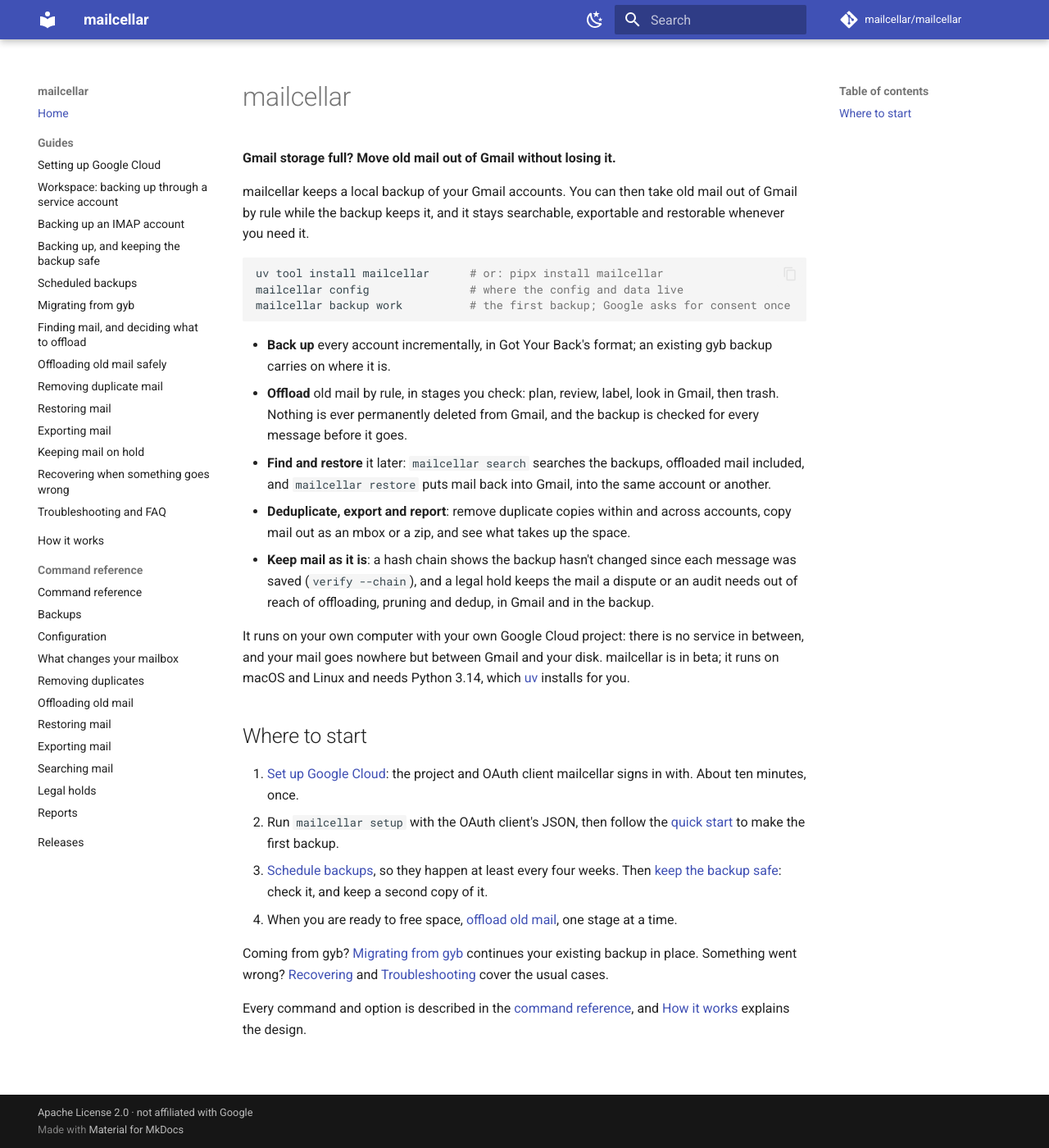
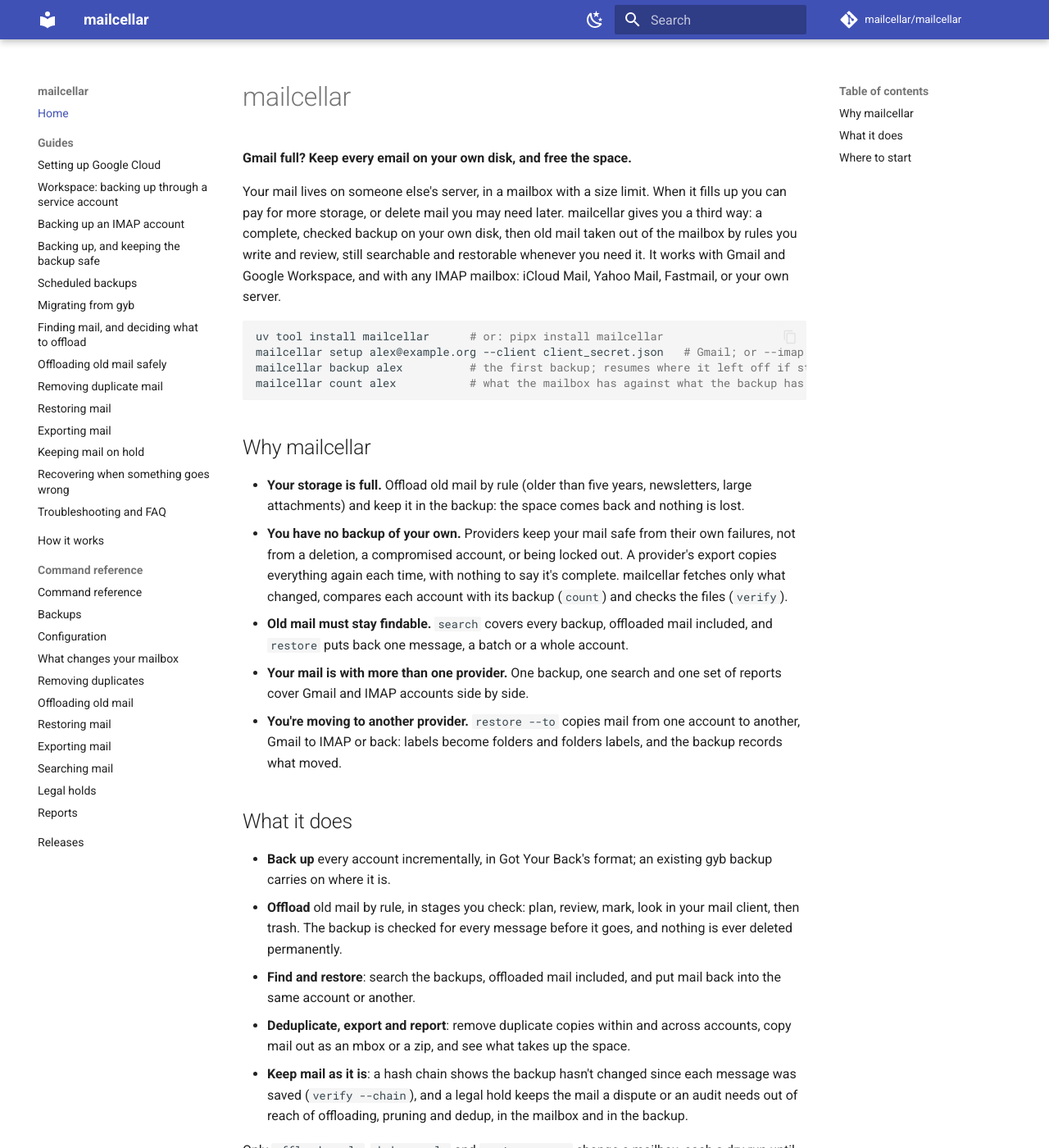
Before and after one commit to mailcellar/mailcellar, an MkDocs documentation site: the page built from docs/index.md, in a window 1280 px wide and 1400 px high. Shown: the whole window at 82% size. Built offline with MkDocs 1.6.1 and Material for MkDocs 9.7.7, drawn with Linux system fonts in a browser that asks for light colours; comment, search, counter and statistics services are not loaded; some of the changed text lies outside the part shown.

Commit message:
docs: the README and docs home argue the case, for Gmail and IMAP
The landing pages described features for Gmail alone. They now start
from the problems a reader has (a full mailbox, no backup of their own,
mail that must stay findable, mail with more than one provider, a move
to another provider), say why the usual answers fall short, and then
what mailcellar does. Everything that applies to both kinds of account
names the mailbox rather than Gmail; the quick start and the docs home
fork at adding an account, Gmail through Google Cloud or another
provider over IMAP. The IMAP guide gains a table of common providers'
servers and what each allows, checked against the providers' own help
pages, and says Outlook.com isn't supported yet.

Checked with the strict docs build.

Part of #113.

Co-Authored-By: Claude Opus 5.5 <noreply@anthropic.com>

````diff
--- a/docs/index.md
+++ b/docs/index.md
@@ -1,49 +1,86 @@
 # mailcellar
 
-**Gmail storage full? Move old mail out of Gmail without losing it.**
+**Gmail full? Keep every email on your own disk, and free the space.**
 
-mailcellar keeps a local backup of your Gmail accounts. You can then take old
-mail out of Gmail by rule while the backup keeps it, and it stays searchable,
-exportable and restorable whenever you need it.
+Your mail lives on someone else's server, in a mailbox with a size limit.
+When it fills up you can pay for more storage, or delete mail you may need
+later. mailcellar gives you a third way: a complete, checked backup on your
+own disk, then old mail taken out of the mailbox by rules you write and
+review, still searchable and restorable whenever you need it. It works
+with Gmail and Google Workspace, and with any IMAP mailbox: iCloud Mail,
+Yahoo Mail, Fastmail, or your own server.
 
 ```bash
 uv tool install mailcellar      # or: pipx install mailcellar
-mailcellar config               # where the config and data live
-mailcellar backup work          # the first backup; Google asks for consent once
+mailcellar setup alex@example.org --client client_secret.json   # Gmail; or --imap HOST
+mailcellar backup alex          # the first backup; resumes where it left off if stopped
+mailcellar count alex           # what the mailbox has against what the backup has
 ```
+
+## Why mailcellar
+
+- **Your storage is full.** Offload old mail by rule (older than five
+  years, newsletters, large attachments) and keep it in the backup: the
+  space comes back and nothing is lost.
+- **You have no backup of your own.** Providers keep your mail safe from
+  their own failures, not from a deletion, a compromised account, or being
+  locked out. A provider's export copies everything again each time, with
+  nothing to say it's complete. mailcellar fetches only what changed,
+  compares each account with its backup (`count`) and checks the files
+  (`verify`).
+- **Old mail must stay findable.** `search` covers every backup, offloaded
+  mail included, and `restore` puts back one message, a batch or a whole
+  account.
+- **Your mail is with more than one provider.** One backup, one search and
+  one set of reports cover Gmail and IMAP accounts side by side.
+- **You're moving to another provider.** `restore --to` copies mail from
+  one account to another, Gmail to IMAP or back: labels become folders and
+  folders labels, and the backup records what moved.
+
+## What it does
 
 - **Back up** every account incrementally, in Got Your Back's format; an
   existing gyb backup carries on where it is.
-- **Offload** old mail by rule, in stages you check: plan, review, label,
-  look in Gmail, then trash. Nothing is ever permanently deleted from Gmail,
-  and the backup is checked for every message before it goes.
-- **Find and restore** it later: `mailcellar search` searches the backups,
-  offloaded mail included, and `mailcellar restore` puts mail back into
-  Gmail, into the same account or another.
+- **Offload** old mail by rule, in stages you check: plan, review, mark,
+  look in your mail client, then trash. The backup is checked for every
+  message before it goes, and nothing is ever deleted permanently.
+- **Find and restore**: search the backups, offloaded mail included, and
+  put mail back into the same account or another.
 - **Deduplicate, export and report**: remove duplicate copies within and
   across accounts, copy mail out as an mbox or a zip, and see what takes up
   the space.
 - **Keep mail as it is**: a hash chain shows the backup hasn't changed
   since each message was saved (`verify --chain`), and a legal hold keeps
   the mail a dispute or an audit needs out of reach of offloading, pruning
-  and dedup, in Gmail and in the backup.
+  and dedup, in the mailbox and in the backup.
 
-It runs on your own computer with your own Google Cloud project: there is no
-service in between, and your mail goes nowhere but between Gmail and your
-disk. mailcellar is in beta; it runs on macOS and Linux and needs Python
-3.14, which [uv](https://docs.astral.sh/uv/) installs for you.
+Only `offload apply`, `dedup apply` and `restore --yes` change a mailbox,
+each a dry run until you add a flag; on an IMAP server, only where the
+server can move mail safely ([What changes your mailbox](reference/what-changes-gmail.md)).
+
+**Your mail stays yours.** mailcellar runs on your own computer: there is
+no service in between. Gmail is read through your own Google Cloud project;
+an IMAP account needs only its password (an app password, where the
+provider asks for one). mailcellar is in beta; it runs
+on macOS and Linux and needs Python 3.14, which
+[uv](https://docs.astral.sh/uv/) installs for you.
 
 ## Where to start
 
-1. [Set up Google Cloud](guide/google-cloud.md): the project and OAuth
-   client mailcellar signs in with. About ten minutes, once.
-2. Run `mailcellar setup` with the OAuth client's JSON, then follow the
-   [quick start](https://github.com/mailcellar/mailcellar#quick-start)
-   to make the first backup.
-3. [Schedule backups](guide/scheduling.md), so they happen at least every
-   four weeks. Then
-   [keep the backup safe](guide/backing-up.md): check it, and keep a second
-   copy of it.
+1. **Add an account**, one of two ways:
+    - **Gmail or Google Workspace:** [set up Google Cloud](guide/google-cloud.md),
+      the project and OAuth client mailcellar signs in with (about ten
+      minutes, once), then run `mailcellar setup` with the client's JSON.
+    - **iCloud Mail, Yahoo Mail, Fastmail or your own server:** run
+      `mailcellar setup ADDRESS --imap HOST` with the account's password (an
+      app password, where the provider asks for one)
+      ([Backing up an IMAP account](guide/imap.md) has the servers and
+      what each one allows).
+2. Follow the [quick start](https://github.com/mailcellar/mailcellar#quick-start)
+   to make the first backup and check it.
+3. [Schedule backups](guide/scheduling.md); for Gmail, at least every four
+   weeks. Then [keep the backup safe](guide/backing-up.md): check it, and
+   keep a second copy of it.
 4. When you are ready to free space, [offload old mail](guide/offloading.md),
    one stage at a time.
 
````
Also changed, not shown: README.md (+110 -61 lines), docs/guide/imap.md (+9 -0 lines).
